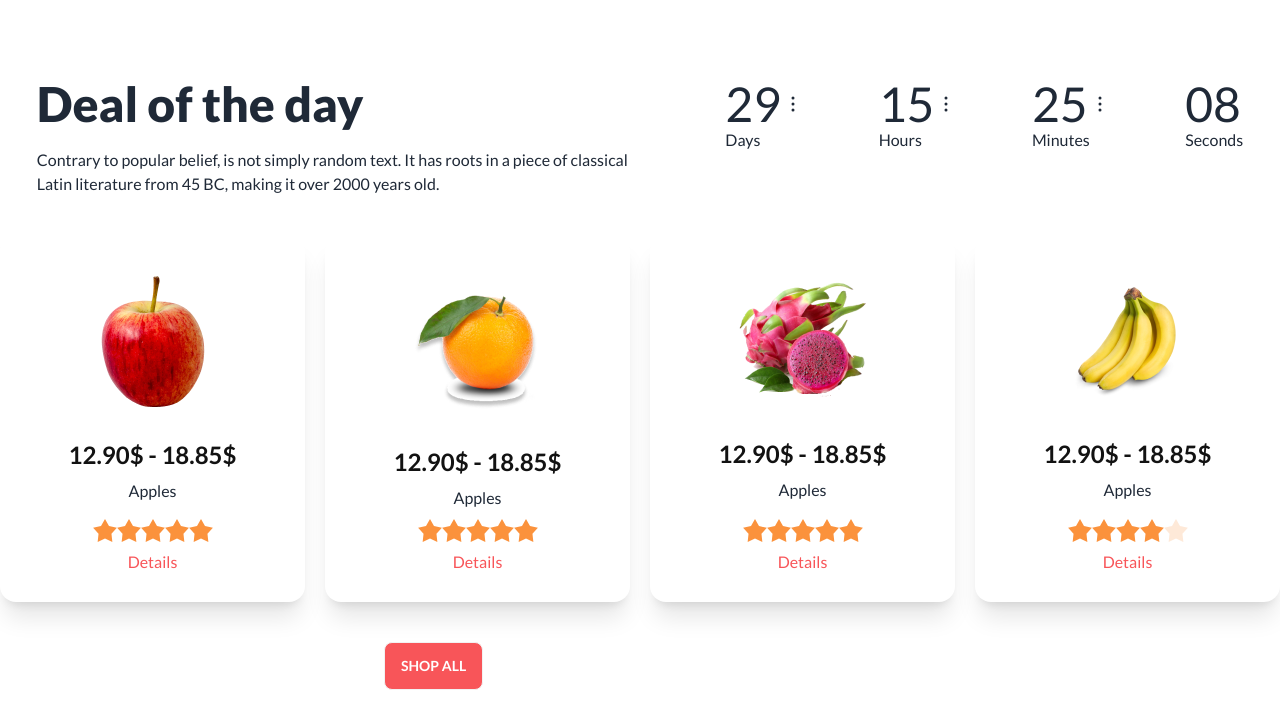
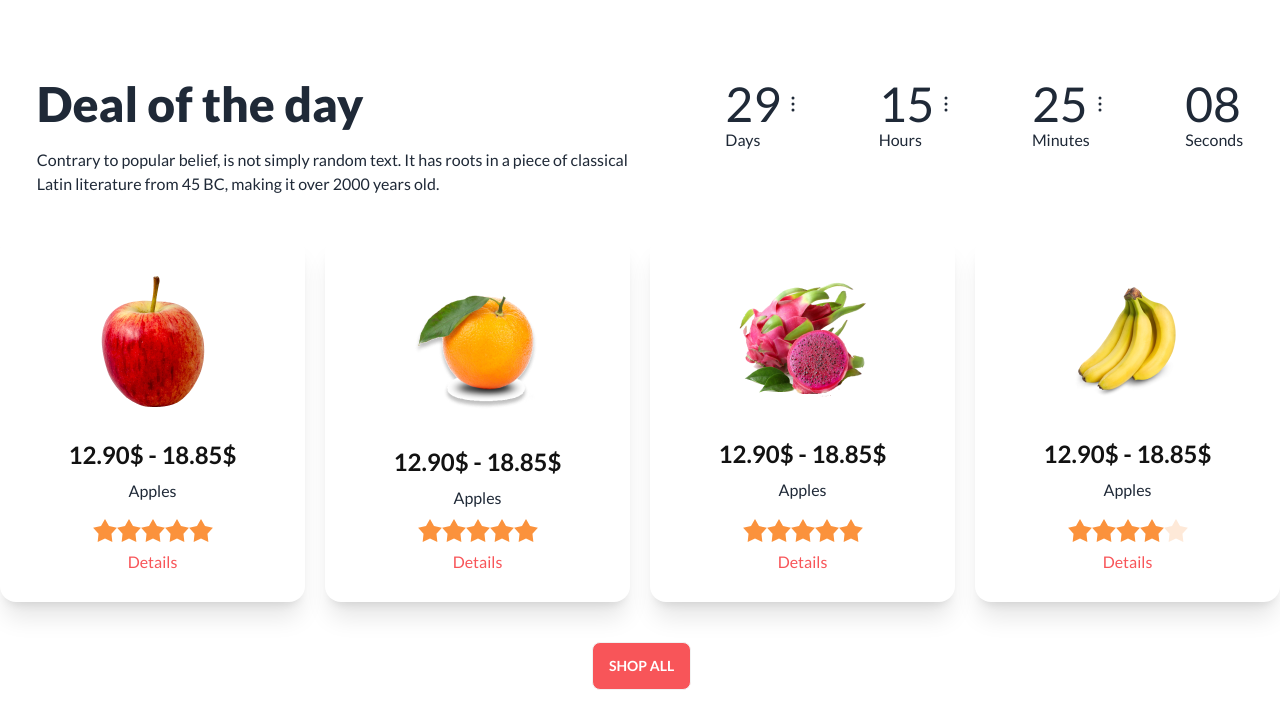
Before and after one commit to mehediponi201/Assingment-3, a plain HTML site: page index.html in a window 1280 px wide. Shown: the part 800-1528 px from the top of the page. Drawn offline with nearby package versions, Linux system fonts and the light colour scheme; files whose address does not match are found by name.

Commit message:
next part

```diff
--- a/index.html
+++ b/index.html
@@ -265,9 +265,10 @@
       </div>
       </div>
        <!-- button -->
-      <div class="ml-96 my-10">
-        <button class="btn bg-primary-bg text-white">Shop All</button>
+      <div class="lg:ml-96 my-10 w-auto h-auto">
+        <button class="btn bg-primary-bg text-white lg:ml-52">Shop All</button>
       </div>
+      <!-- Team section -->
      </main>
     <footer>
 
```
